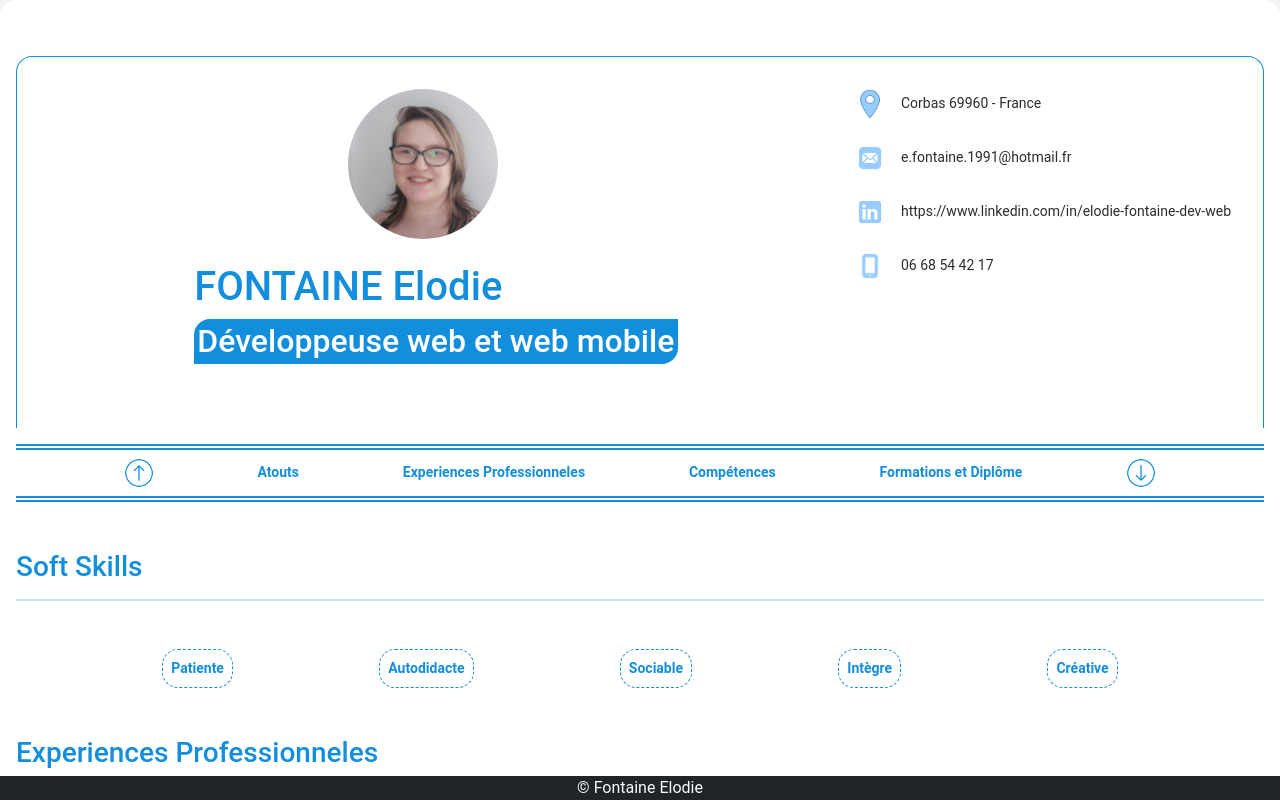
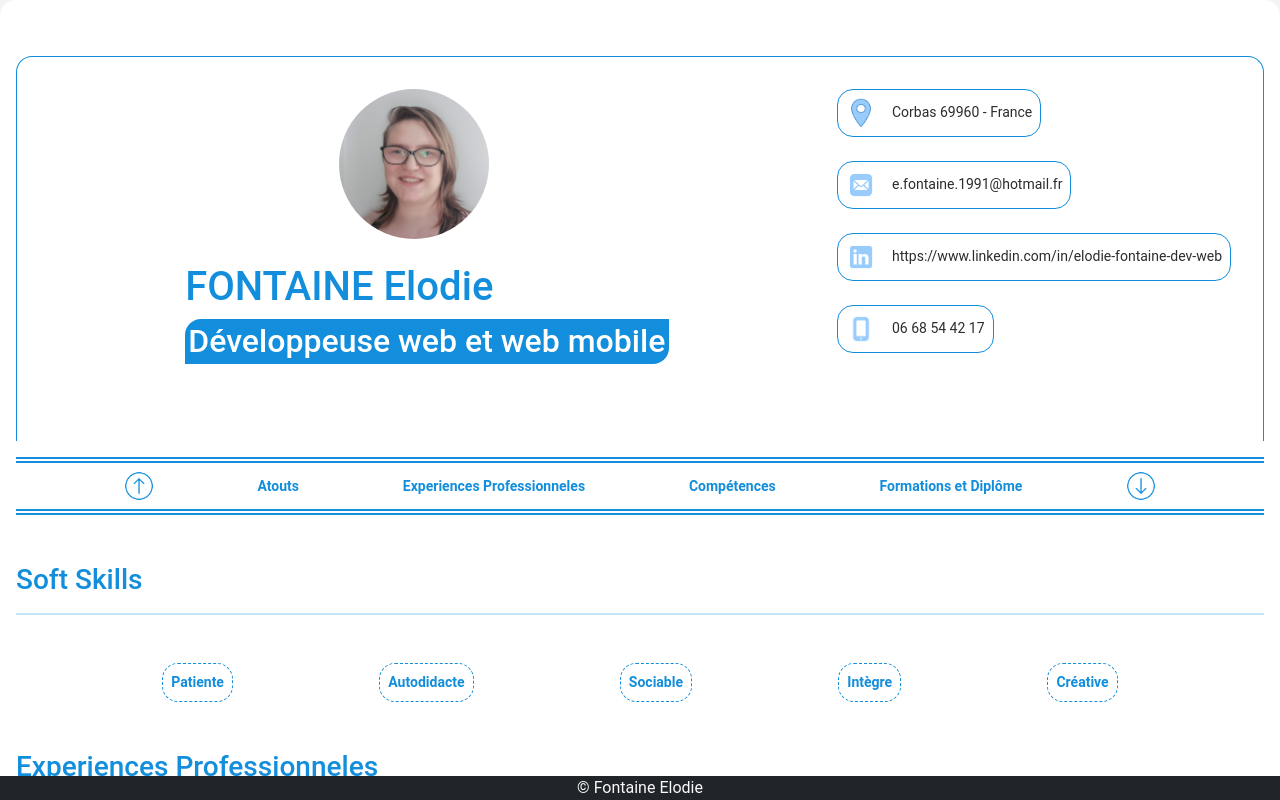
Before and after one commit to ElodieFon/cv-fontaine-elodie, a plain HTML site: page index.html in a window 1280 px wide. Shown: the top 800 px of the page. Drawn offline with nearby package versions, Linux system fonts and the light colour scheme.

Commit message:
ajout de styles

```diff
--- a/asset/styles/main.scss
+++ b/asset/styles/main.scss
@@ -80,15 +80,6 @@ main {
         }
 
         .right-info {
-            a {
-                text-decoration: none;
-
-                &:hover {
-                    text-decoration: none;
-                    color: #2c2c2c;
-                }
-            }
-
             ul {
                 display: flex;
                 flex-direction: column;
@@ -96,11 +87,26 @@ main {
                 li {
                     list-style: none;
                     margin-bottom: 3vh;
-
+                    display: flex;
+                    align-items: center;
                     img {
                         max-width: 30px;
                         width: 100%;
                         margin-right: 1vw;
+                    }
+                    a {
+                        text-decoration: none;
+                        transition: 0.3s;
+                        padding: 0.5rem;
+                        border-radius: 1rem;
+                        text-align: center;
+                        border: 1px solid #128edc;
+                        &:hover {
+                            text-decoration:none;
+                            color: #117edb;
+                            box-shadow: 2px 2px 3px #dadada;
+                            transform: scale(1.1);
+                        }
                     }
                 }
             }
@@ -163,7 +169,7 @@ main {
                     background-color: #ffffff;
                     color: #128edc;
                     padding: 0.5rem;
-                    border-radius: 1rem ;
+                    border-radius: 1rem;
                     margin: 1rem;
                     display: flex;
                     justify-content: space-between;
@@ -185,7 +191,6 @@ main {
                     justify-content: space-between;
                     align-items: center;
                     flex-wrap: wrap;
-
                     img {
                         max-width: 50px;
                         width: 100%;
@@ -202,7 +207,6 @@ main {
                     max-width: 20px;
                     width: 100%;
                 }
-
                 color: #5b5a5a;
             }
 
@@ -211,19 +215,20 @@ main {
                 font-weight: bold;
                 margin-top: 3vh;
                 margin-bottom: 3vh;
+            }
 
-            }
-            .logo{
-
+            .logo {
                 display: flex;
                 align-items: center;
                 justify-content: center;
                 margin-bottom: 5vh;
-                img{
+
+                img {
                     max-height: 50px;
-                 margin-right:  4em;
+                    margin-right: 4em;
                 }
             }
+
             .date {
                 color: #7c7c7c;
                 font-size: 14px;
@@ -259,6 +264,7 @@ main {
                 }
             }
         }
+
         .work .accordion-body {
             .localisation {
                 img {
@@ -269,6 +275,7 @@ main {
 
                 color: #5b5a5a;
             }
+
             .date {
                 color: #7c7c7c;
                 font-size: 14px;
@@ -283,17 +290,20 @@ main {
                 color: #128edc;
                 font-weight: bold;
             }
-            .logo{
+
+            .logo {
 
                 display: flex;
                 align-items: center;
                 justify-content: center;
                 margin-bottom: 5vh;
-                img{
+
+                img {
                     max-height: 50px;
-                 margin-right:  4em;
+                    margin-right: 4em;
                 }
             }
+
             .task {
                 >li {
                     list-style: none;
@@ -320,14 +330,17 @@ main {
                 }
             }
         }
+
         .OldWork .accordion-body {
             .localisation {
                 img {
                     max-width: 20px;
                     width: 100%;
                 }
+
                 color: #5b5a5a;
             }
+
             .date {
                 color: #7c7c7c;
                 font-size: 14px;
@@ -342,17 +355,20 @@ main {
                 color: #128edc;
                 font-weight: bold;
             }
-            .logo{
+
+            .logo {
 
                 display: flex;
                 align-items: center;
                 justify-content: center;
                 margin-bottom: 5vh;
-                img{
+
+                img {
                     max-height: 50px;
-                 margin-right:  4em;
+                    margin-right: 4em;
                 }
             }
+
             .task {
                 >li {
                     list-style: none;
```
Also changed, not shown: asset/styles/main.css, 1 other file. Lines whose indentation alone changed are shown as unchanged.
